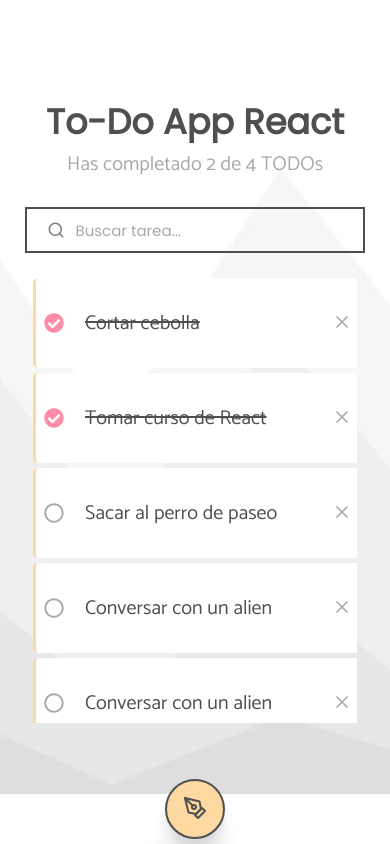
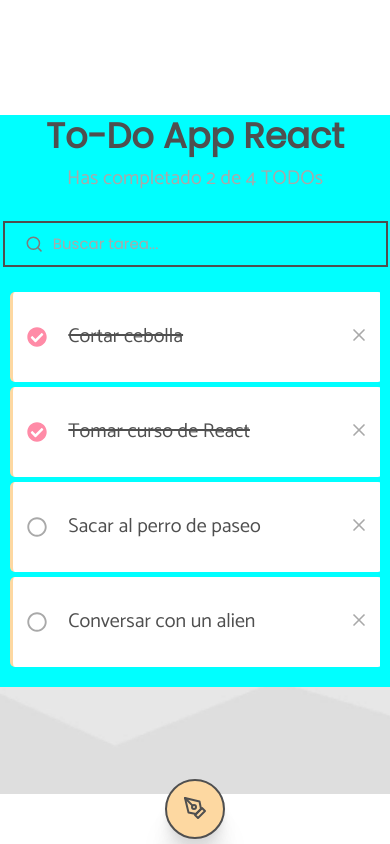
Before and after one commit to Sergio9815/todo-app, a React (Create React App) app: page / in a window 390 px wide. Built offline with nearby package versions, Linux system fonts and the light colour scheme.

Commit message:
:sparkles: update style

```diff
--- a/src/components/list/list.css
+++ b/src/components/list/list.css
@@ -10,13 +10,7 @@
 
 @media only screen and (max-width: 495px) {
   section {
-    width: 90%;
-  }
-}
-
-@media only screen and (max-width: 600px) {
-  section {
-    height: 450px;
+    width: 95%;
   }
 }
 
--- a/src/components/search/search.css
+++ b/src/components/search/search.css
@@ -37,6 +37,6 @@
 
 @media only screen and (max-width: 495px) {
   form {
-    width: 85%;
+    width: 90%;
   }
 }
--- a/src/index.css
+++ b/src/index.css
@@ -1,5 +1,6 @@
 body {
   box-sizing: border-box;
+  width: 100%;
   font-family: -apple-system, BlinkMacSystemFont, 'Segoe UI', 'Roboto', 'Oxygen',
     'Ubuntu', 'Cantarell', 'Fira Sans', 'Droid Sans', 'Helvetica Neue',
     sans-serif;
@@ -12,7 +13,7 @@
   flex-direction: column;
   align-items: center;
   justify-content: center;
-  height:100vh;
+  height: 95vh;
   margin: 0;
   padding: 0;
   overflow: hidden;
@@ -28,5 +29,6 @@
   display: flex;
   flex-direction: column;
   align-items: center;
+  background-color: aqua;
   justify-content: center;
 }
```
